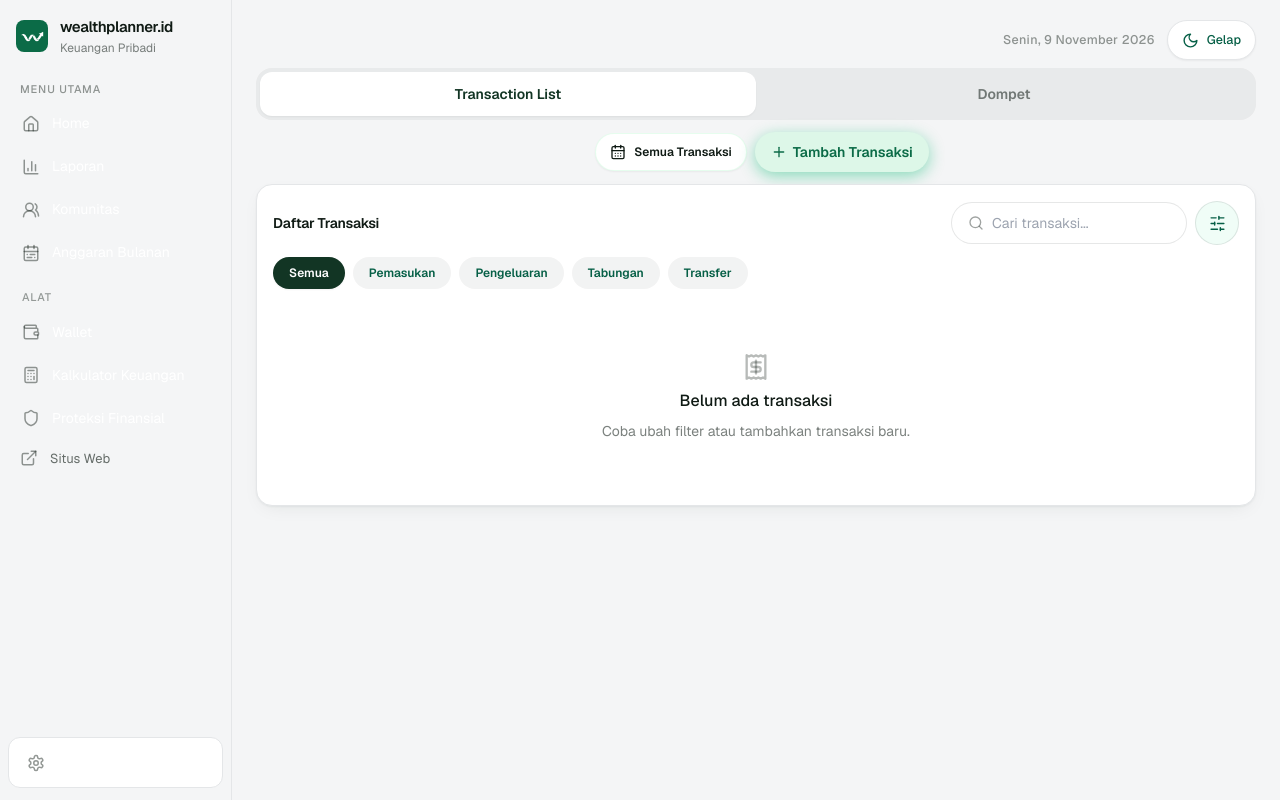
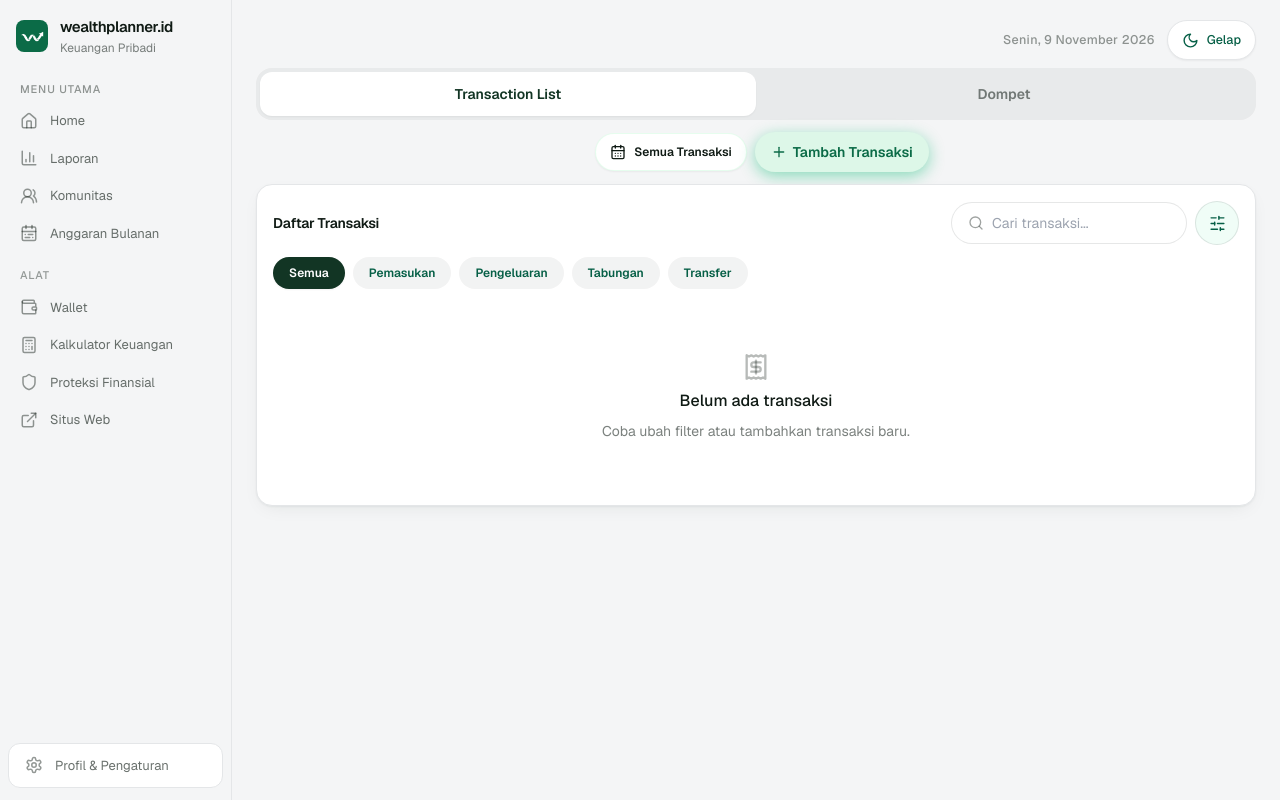
Before and after one commit to jasminework2023/personal-wealthplanner, a React (Vite) app: page /dashboard/transaction in a window 1280 px wide. Built offline with nearby package versions, Linux system fonts and the light colour scheme; the HTML template or start-up script is replaced by a standard one.

Commit message:
ui-compact step 3: remove hardcoded sidebar colors

```diff
--- a/src/components/Sidebar.tsx
+++ b/src/components/Sidebar.tsx
@@ -36,10 +36,8 @@ function NavItem({ to, label, icon: Icon, onNavigate }: { to: string; label: str
       end={to === "/"}
       onClick={onNavigate}
       className={({ isActive }) =>
-        `group relative flex items-center gap-3 px-3.5 py-2.5 rounded-xl text-[14px] transition-all ${
-          isActive
-            ? "bg-[#0B6B47]/35 text-[#B8F5D8] font-semibold"
-            : "text-white hover:bg-white/10 hover:text-white"
+        `group relative flex items-center gap-3 px-3 py-2 rounded-[10px] text-[13px] transition-all ${
+          isActive ? "sidebar-item-active" : "sidebar-item"
         }`
       }
     >
@@ -88,7 +86,7 @@ function SidebarContent({ onNavigate }: { onNavigate?: () => void }) {
           {mainLinks.map((l) => <NavItem key={l.to} {...l} label={l.to === "/finance" ? labels.report : l.to === "/transactions" ? labels.community : l.to === "/budgeting" ? labels.budget : l.label} onNavigate={onNavigate} />)}
         </nav>
 
-        <p className="px-3.5 sidebar-group-label text-[11px] font-medium uppercase tracking-[0.08em] text-white/50 mt-2 mb-1.5">{labels.tools}</p>
+        <p className="px-3 sidebar-group-label text-[11px] font-medium uppercase tracking-[0.08em] text-white/50 mt-2 mb-1.5">{labels.tools}</p>
         <nav className="flex flex-col gap-0.5">
           {toolLinks.map((l) => <NavItem key={l.to} {...l} label={l.to === "/wallets" ? labels.wallet : l.to === "/calculator" ? labels.calculator : labels.protection} onNavigate={onNavigate} />)}
           <a href="https://www.wealthplanner.id"  onClick={onNavigate} className="sidebar-item group flex items-center gap-3 px-3 py-2 rounded-[10px] text-[13px] transition-all">
```
